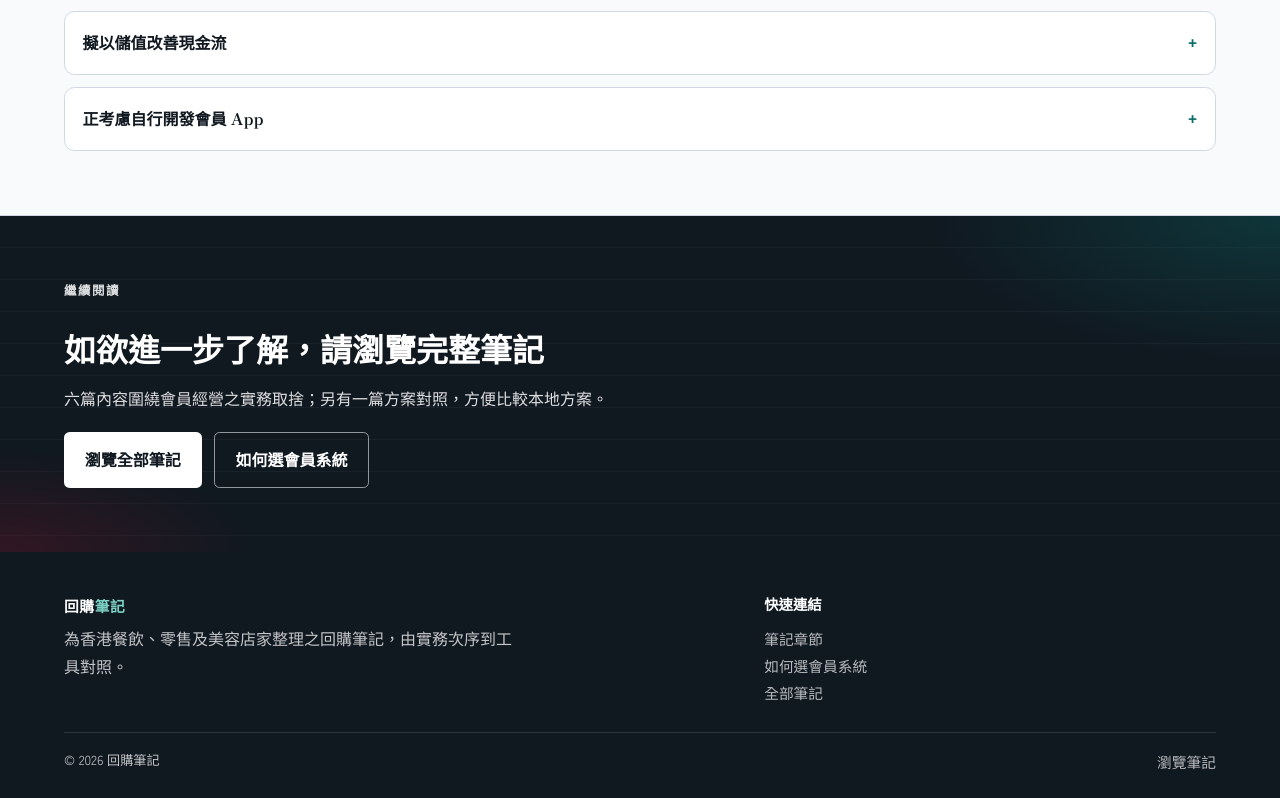
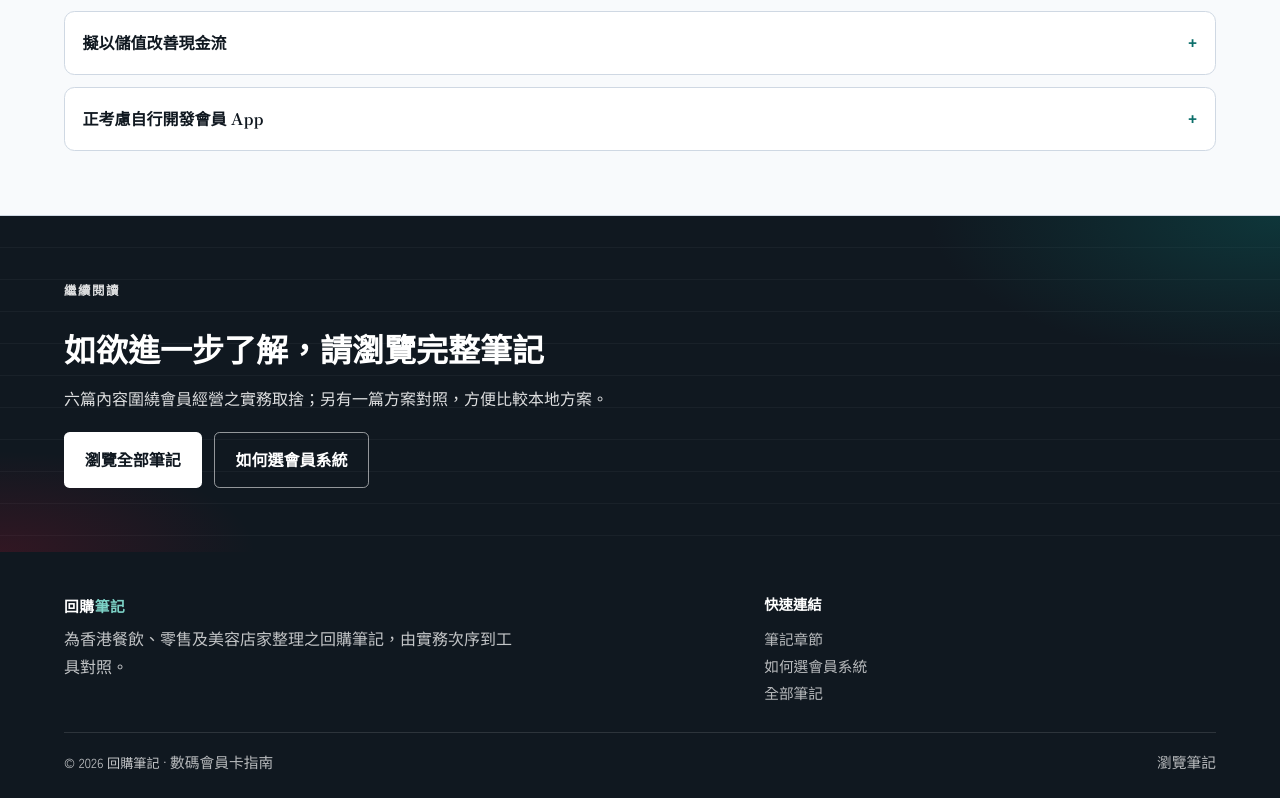
Before and after one commit to herbertshiu/mobilecustomerrewardsprogram, a plain HTML site: page index.html in a window 1280 px wide. Shown: the part 3736-4534 px from the top of the page. Drawn offline with Linux system fonts and the light colour scheme.

Commit message:
Link to mydigitalmembershipcard.hk for cross-site discovery
Co-authored-by: Cursor <cursoragent@cursor.com>

```diff
--- a/index.html
+++ b/index.html
@@ -308,7 +308,7 @@
         </div>
       </div>
       <div class="wrap site-footer__bottom">
-        <p>© 2026 回購筆記</p>
+        <p>© 2026 回購筆記 · <a href="https://www.mydigitalmembershipcard.hk/" rel="noopener">數碼會員卡指南</a></p>
         <a href="notes.html">瀏覽筆記</a>
       </div>
     </footer>
```
Also changed, not shown: note-choose-stack.html (+1 -1 lines), note-counter-script.html (+1 -1 lines), note-points-math.html (+1 -1 lines), note-prepaid-terms.html (+1 -1 lines), note-wake-sleepers.html (+1 -1 lines), note-why-fails.html (+1 -1 lines), notes.html (+1 -1 lines).
